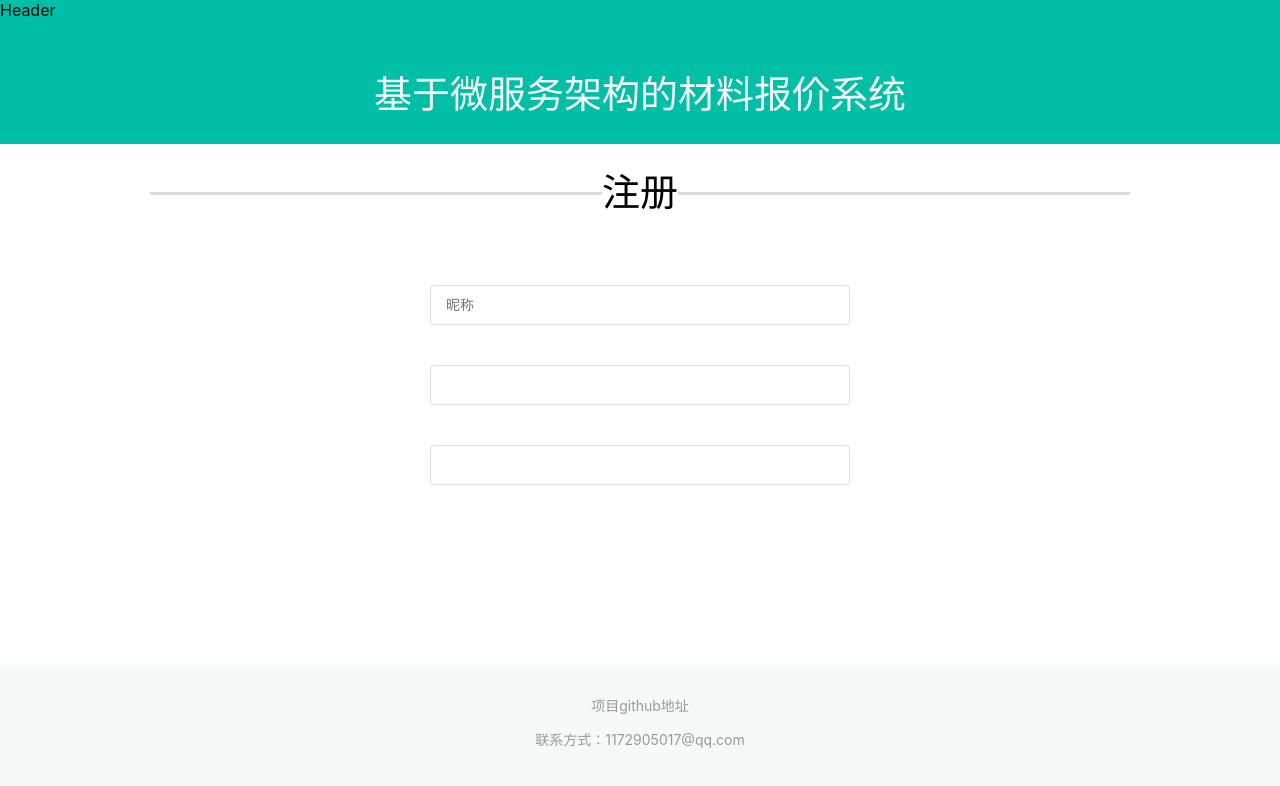
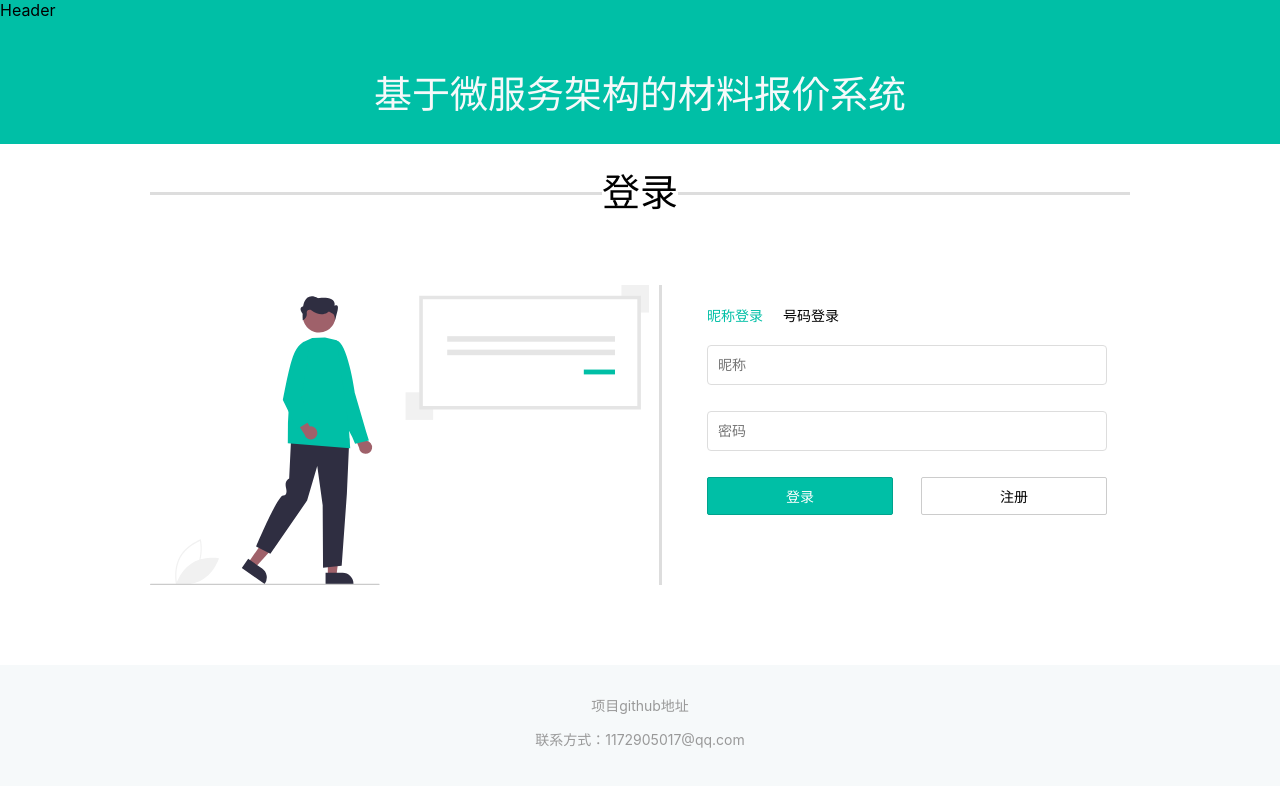
Before and after one commit to BushiJhon/PriceSystem, a React (Create React App) app in the folder application/: page / in a window 1280 px wide. Shown: the top 786 px of the page. Built offline with nearby package versions, Linux system fonts and the light colour scheme.

Commit message:
添加路由功能

```diff
--- a/application/package.json
+++ b/application/package.json
@@ -11,6 +11,7 @@
     "http-proxy-middleware": "^1.0.6",
     "react": "^17.0.2",
     "react-dom": "^17.0.2",
+    "react-router": "^3.0.0",
     "react-scripts": "4.0.3",
     "web-vitals": "^1.1.1"
   },
--- /dev/null
+++ b/application/src/App.js
@@ -0,0 +1,11 @@
+import React from 'react';
+
+const App = ({children}) => {
+  return (
+      <div>
+        {children}
+      </div>
+  );
+};
+
+export default App;
--- /dev/null
+++ b/application/src/Routes.js
@@ -0,0 +1,20 @@
+import React from 'react';
+import {Router, Route, browserHistory, IndexRoute} from 'react-router';
+
+import App from './App';
+import Login from './user-authentication/user-login/Login';
+import Register from './user-authentication/user-register/Register';
+
+
+const history = browserHistory;
+const Routes = () => (
+    <Router history={history}>
+        <Route path={"/"} component={App}>
+            <IndexRoute component={Login}/>
+            <Route path={"login"} component={Login}/>
+            <Route path={"register"} component={Register}/>
+        </Route>
+    </Router>
+);
+
+export default Routes;
--- a/application/src/index.js
+++ b/application/src/index.js
@@ -1,13 +1,12 @@
 import React from 'react';
 import ReactDOM from 'react-dom';
 import './index.css';
-// import Login from './user-authentication/user-login/Login';
-import Register from './user-authentication/user-register/Register'
+import Routes from './Routes';
 import reportWebVitals from './reportWebVitals';
 
 ReactDOM.render(
   <React.StrictMode>
-    <Register />
+    <Routes/>
   </React.StrictMode>,
   document.getElementById('root')
 );
--- a/application/src/user-authentication/user-register/Register.css
+++ b/application/src/user-authentication/user-register/Register.css
@@ -21,7 +21,7 @@
     width: 980px;
     margin: auto;
     text-align: center;
-        margin-bottom: 50px;
+    margin-bottom: 50px;
     margin-top: 20px;
     border-bottom: 3px solid #ddd;
 }
@@ -45,6 +45,7 @@
 .form-group{
     width: 420px;
     margin: 0 auto;
+    height: 40px;
 }
 
 .form-space{
@@ -72,6 +73,15 @@
     transition: border-color .2s cubic-bezier(.645,.045,.355,1);
 }
 
+#submit-btn{
+    width: 100%;
+    height: 40px;
+    color: #fff;
+    background-color: #00BFA6;
+    border: 1px solid #00a38d;
+    border-radius: 4px;
+}
+
 #Footer{
     background-color: #f6f9fa;
     margin-top: 30px;
--- a/application/src/user-authentication/user-register/Register.js
+++ b/application/src/user-authentication/user-register/Register.js
@@ -1,42 +1,92 @@
 import React, {Component} from 'react';
 import {Layout} from 'antd';
 import "./Register.css";
+import axios from "axios";
 
 class Register extends Component{
     constructor(props){
         super(props);
 
+        this.state = {
+            nickname: "",
+            mobile: "",
+            password: ""
+        }
+
         this.changeBorder = this.changeBorder.bind(this);
+        this.recoverBorder = this.recoverBorder.bind(this);
+        this.register = this.register.bind(this);
+
+        this.setNickname = this.setNickname.bind(this);
+        this.setMobile = this.setMobile.bind(this);
+        this.setPassword = this.setPassword.bind(this);
     }
 
-    changeBorder(){
-        let input = document.getElementById("nickname");
+    changeBorder(event){
+        let input = document.getElementById(event.target.attributes.id.value);
         input.style.borderColor = "#00BFA6";
+    }
+
+    recoverBorder(event){
+        let input = document.getElementById(event.target.attributes.id.value);
+        input.style.borderColor = "#dcdfe6";
+    }
+
+    setNickname(event){
+        this.setState({nickname: event.target.value});
+    }
+
+    setMobile(event){
+        this.setState({mobile: event.target.value});
+    }
+
+    setPassword(event){
+        this.setState({password: event.target.value});
+    }
+
+    register(){
+        if(this.state.nickname === ""){
+            alert("请输入用户昵称");
+        }else if(this.state.mobile === ""){
+            alert("请输入电话号码");
+        }else if(this.state.password === ""){
+            alert("请输入密码");
+        }else{
+            let url = "/api/authentication/user/register";
+            axios.post(url, {
+                "nickname": this.state.nickname,
+                "mobile": this.state.mobile,
+                "password": this.state.password
+            }).then((res)=>{console.log(res)})
+        }
     }
 
     render(){
         const {Header, Content, Footer} = Layout;
         return (
             <Layout>
-                <Header id="Header">Header</Header>
-                <Content id="Content">
-                    <div id="Content-Header">基于微服务架构的材料报价系统</div>
-                    <div id="Content-Title"><span id="login-title">注册</span></div>
-                    <div id="Content-Content">
-                        <form id="register-form" onSubmit={()=>{return false;}}>
-                            <div className="form-group">
-                                <input className="form-input" id="nickname" type="text" defaultValue="" placeholder="昵称" onSelectCapture={this.changeBorder}></input>
+                <Header id={"Header"}>Header</Header>
+                <Content id={"Content"}>
+                    <div id={"Content-Header"}>基于微服务架构的材料报价系统</div>
+                    <div id={"Content-Title"}><span id={"login-title"}>注册</span></div>
+                    <div id={"Content-Content"}>
+                        <div id={"register-form"}>
+                            <div className={"form-group"}>
+                                <input className={"form-input"} id={"nickname-input"} type={"text"} defaultValue={""} placeholder={"昵称"} onFocus={this.changeBorder} onBlur={this.recoverBorder} onChange={this.setNickname}></input>
                             </div>
-                            <div className="form-space"/>
-                            <div className="form-group">
-                                <input className="form-input"></input>
+                            <div className={"form-space"}/>
+                            <div className={"form-group"}>
+                                <input className={"form-input"} id={"mobile-input"} type={"text"} defaultValue={""} placeholder={"电话号码"} onFocus={this.changeBorder} onBlur={this.recoverBorder} onChange={this.setMobile}></input>
                             </div>
-                            <div className="form-space"/>
-                            <div className="form-group">
-                                <input className="form-input"></input>
+                            <div className={"form-space"}/>
+                            <div className={"form-group"}>
+                                <input className={"form-input"} id={"password-input"} type={"password"} defaultValue={""} placeholder={"密码"} onFocus={this.changeBorder} onBlur={this.recoverBorder} onChange={this.setPassword}></input>
                             </div>
-                            <div className="form-space"/>
-                        </form>
+                            <div className={"form-space"}/>
+                            <div className={"form-group"}>
+                                <button id={"submit-btn"} onClick={this.register}>提交</button>
+                            </div>
+                        </div>
                     </div>
                 </Content>
                 <Footer id="Footer">
```
Also changed, not shown: 1 other file (tests, documents, lock files or other folders).
